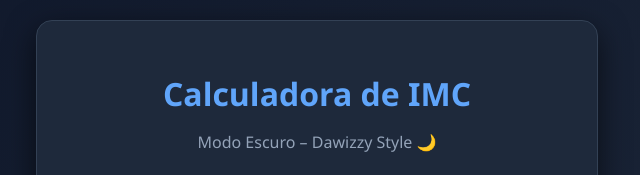
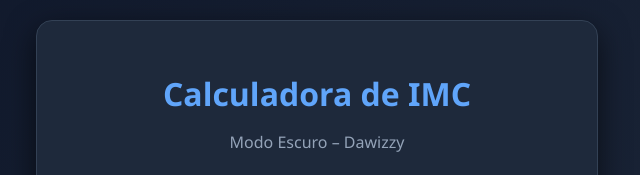
Before and after one commit to dawizzydomingos-art/imc, a plain HTML site: page index.html in a window 1280 px wide. Shown: the top 175 px of the page, 323-963 px from the left. Drawn offline with Linux system fonts and the light colour scheme.

Commit message:
Update index.html

```diff
--- a/index.html
+++ b/index.html
@@ -97,7 +97,7 @@
 
 <div class="container">
   <h1>Calculadora de IMC</h1>
-  <p class="subtitle">Modo Escuro – Dawizzy Style 🌙</p>
+  <p class="subtitle">Modo Escuro – Dawizzy </p>
 
   <label for="peso">Peso atual (kg):</label>
   <input type="number" id="peso" step="0.1" min="20" max="300" placeholder="Ex: 78.5">
```
